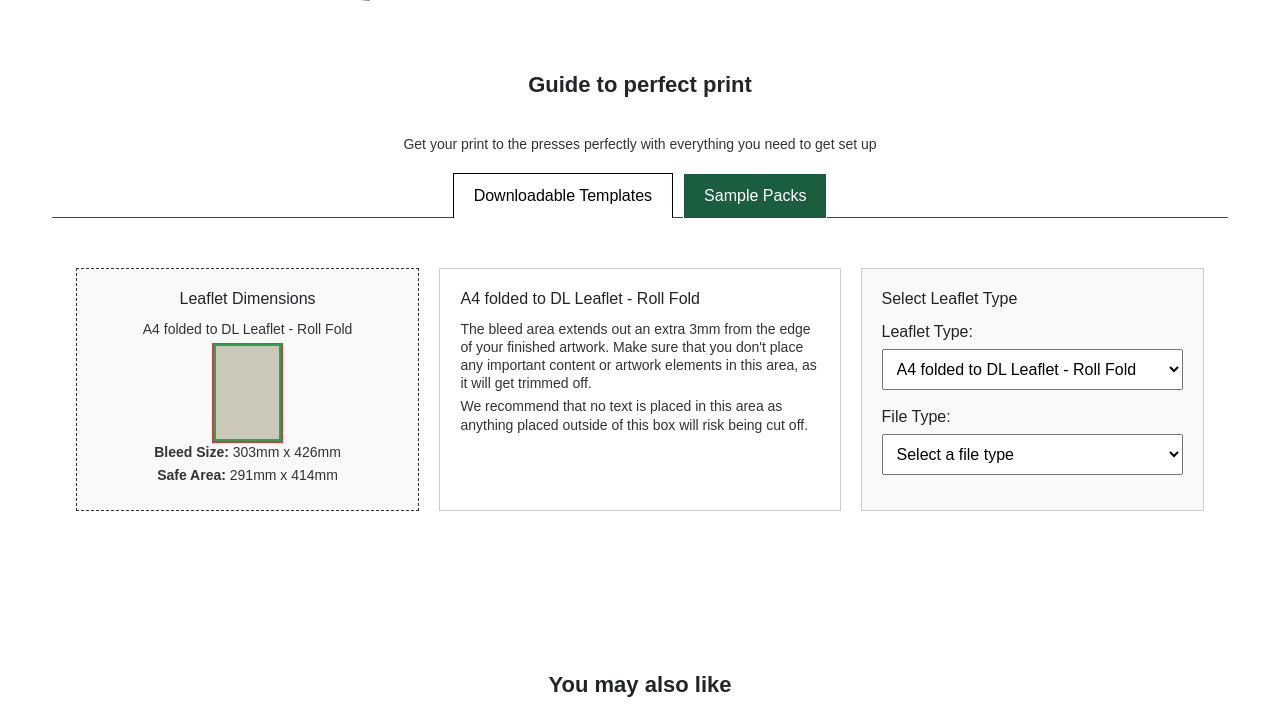
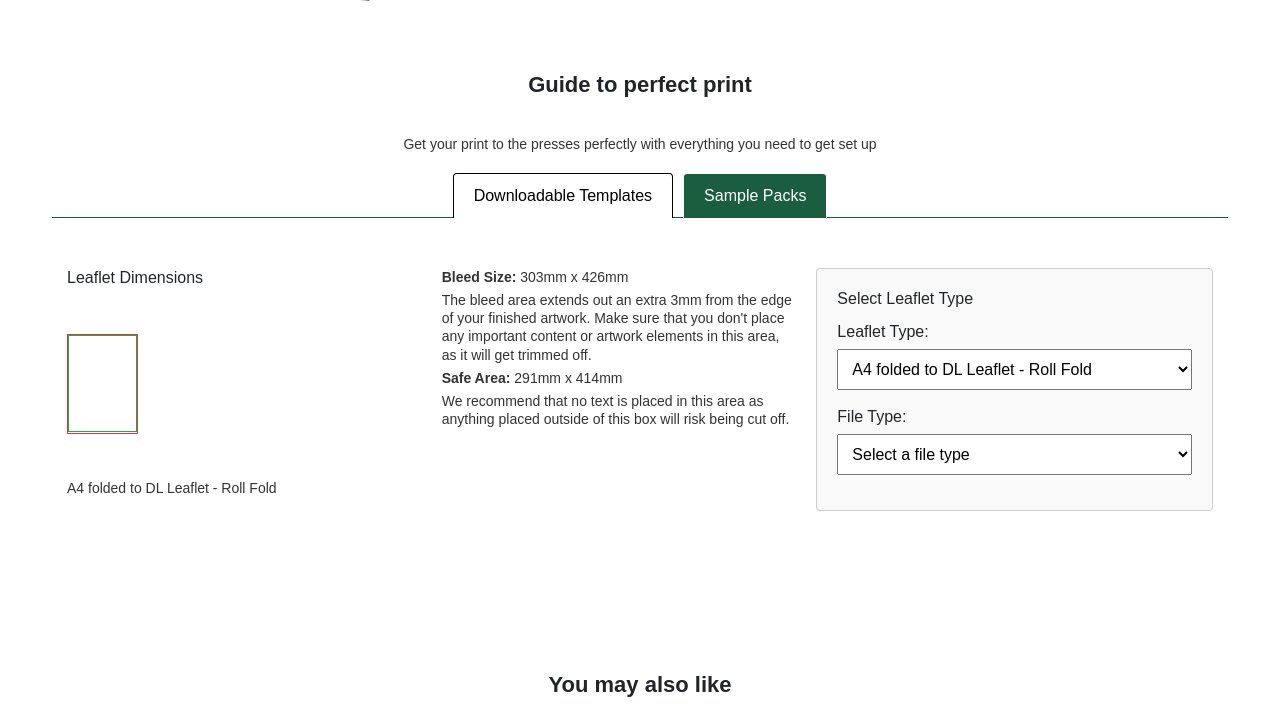
Before and after one commit to RinaDhanaba/printed, a PHP site: page /category in a window 1280 px wide. Shown: the part 2166-2876 px from the top of the page. Run offline with PHP 8.4, Linux system fonts and the light colour scheme.

Commit message:
tab form

```diff
--- a/app/layout-templete/cat-content3.php
+++ b/app/layout-templete/cat-content3.php
@@ -42,20 +42,19 @@ $leafletJSON = json_encode($leaflets);
         <!-- Dimension Section -->
         <div class="dimension-section">
             <h3>Leaflet Dimensions</h3>
-            <p id="dimensionText"><?= $leaflets["a4_dl_roll"]["name"] ?></p>
             <div id="dimensionVisual">
                 <div id="bleedBox">
                     <div id="safeBox"></div>
                 </div>
             </div>
-            <p><strong>Bleed Size:</strong> <span id="bleedSize"><?= $leaflets["a4_dl_roll"]["bleed_width"] . "mm x " . $leaflets["a4_dl_roll"]["bleed_height"] ?></span></p>
-            <p><strong>Safe Area:</strong> <span id="safeSize"><?= $leaflets["a4_dl_roll"]["safe_width"] . "mm x " . $leaflets["a4_dl_roll"]["safe_height"] ?></span></p>
+            <p id="dimensionText"><?= $leaflets["a4_dl_roll"]["name"] ?></p>
         </div>
 
         <!-- Description Section -->
         <div class="description-section">
-            <h3 id="leafletName"><?= $leaflets["a4_dl_roll"]["name"] ?></h3>
+            <p><strong>Bleed Size:</strong> <span id="bleedSize"><?= $leaflets["a4_dl_roll"]["bleed_width"] . "mm x " . $leaflets["a4_dl_roll"]["bleed_height"] ?></span></p>
             <p id="bleedDesc"><?= $leaflets["a4_dl_roll"]["description"] ?></p>
+            <p><strong>Safe Area:</strong> <span id="safeSize"><?= $leaflets["a4_dl_roll"]["safe_width"] . "mm x " . $leaflets["a4_dl_roll"]["safe_height"] ?></span></p>
             <p id="safeDesc"><?= $leaflets["a4_dl_roll"]["safe_description"] ?></p>
         </div>
 
--- a/css/category.css
+++ b/css/category.css
@@ -407,6 +407,7 @@ text-align: left;
     font-size: 16px;
     margin-bottom: -1px;
     color:var(--white);
+    border-radius: 4px 4px 0 0;
 }
 
 .tab-button.active {
@@ -441,31 +442,35 @@ text-align: left;
     gap: 20px; }
 
 /* Dimension Section */
-#section3 .dimension-section {
-    width: 30%; padding: 20px; border: 1px dashed #333;
-    background: #f9f9f9; text-align: center; }
+.dimension-section{
+ flex:1;
+}
 #section3 #dimensionVisual {
     position: relative; display: flex;
-    align-items: center; justify-content: center;
-    height: 100px; }
+    align-items: center; justify-content: left;
+    height: 170px;
+    margin:10px auto;}
 #section3 #bleedBox {
-    background: rgba(220, 53, 69, 0.2);
     position: absolute;
-    border: 2px solid #dc3545;
+    border: 1px solid #dc3545;
     display: flex;
     align-items: center;
     justify-content: center;
 }
 #section3 #safeBox {
-    background: rgba(40, 167, 69, 0.2);
-    border: 2px solid #28a745;
+    border: 1px solid #28a745;
 }
 
 /* Description Section */
-#section3 .description-section { width: 35%; padding: 20px; border: 1px solid #ccc; background: #fff; }
+#section3 .description-section { flex:1;}
 
 /* Form Section */
-#section3 .form-section { width: 30%; padding: 20px; border: 1px solid #ccc; background: #f9f9f9; }
+#section3 .form-section {
+flex:1; padding: 20px;
+border: 1px solid #ccc;
+background: #f9f9f9;
+border-radius:4px;
+}
 #section3 .form-group { margin-bottom: 15px; }
 #section3 select { width: 100%; padding: 10px; margin-top: 5px; }
 #section3 .download-btn { display: block; padding: 10px; background: #ff0066; color: #fff; text-decoration: none; text-align: center; border-radius: 5px; margin-top: 10px; }
```
